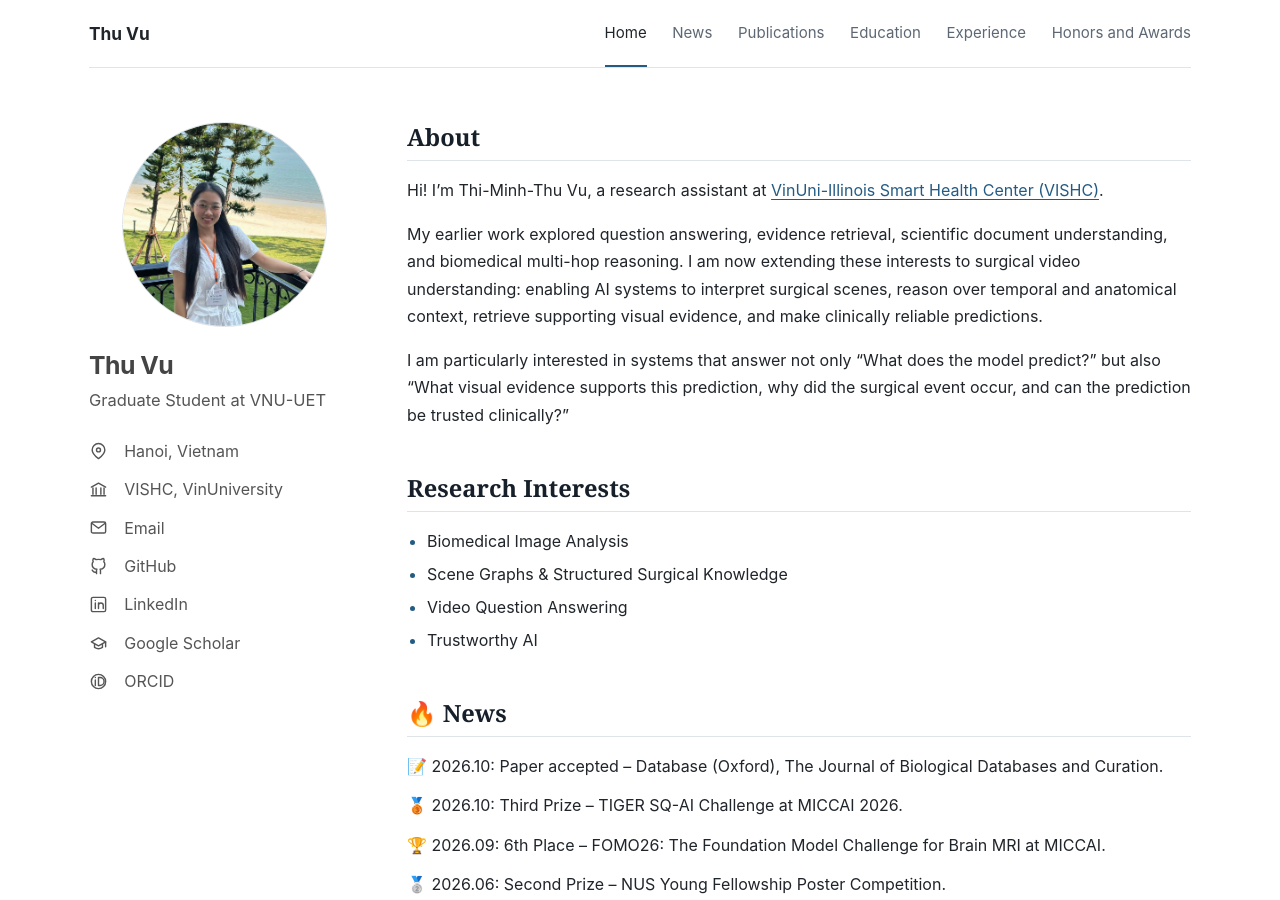
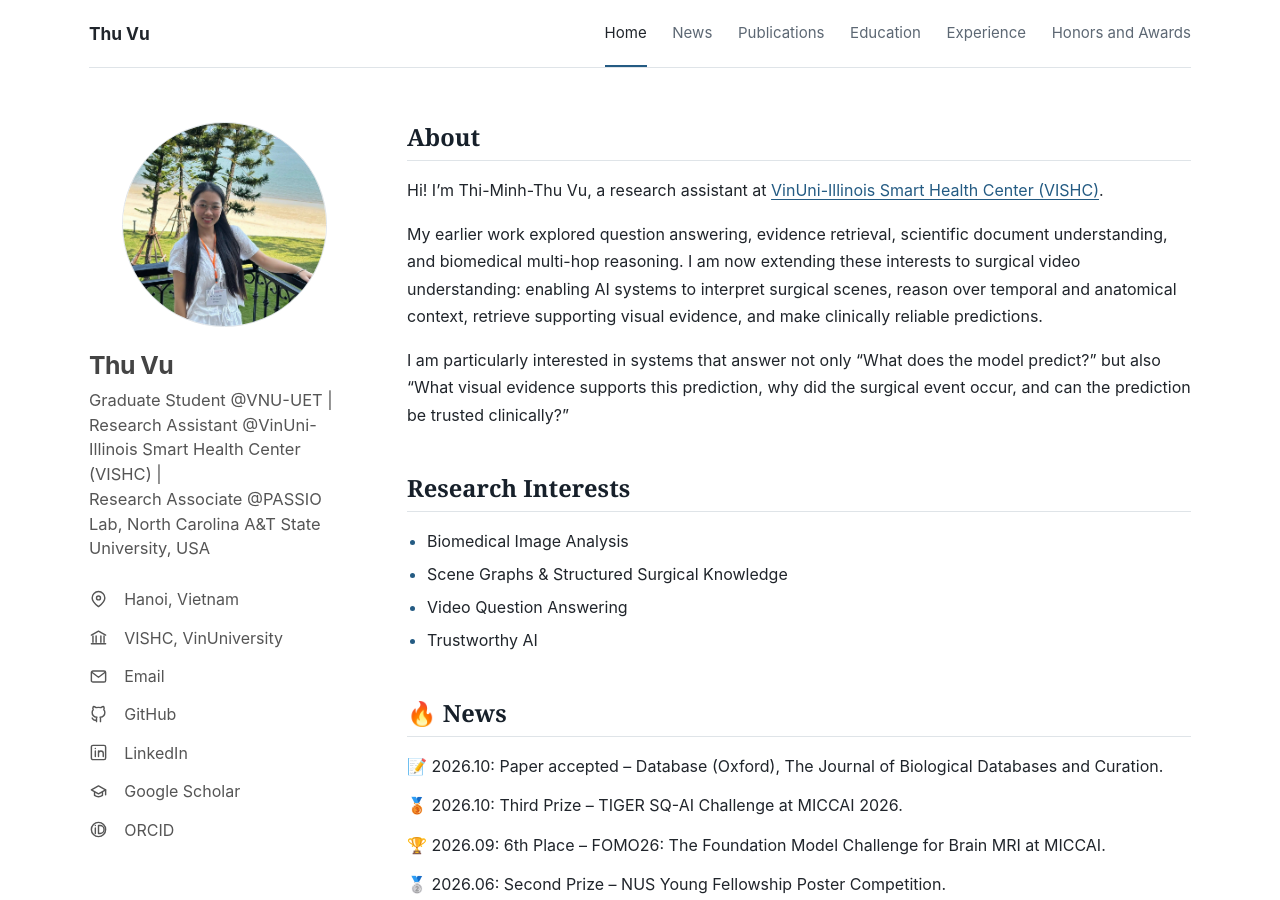
Before and after one commit to ThiMinhThuVu/ThiMinhThuVu.github.io, a Jekyll site: the page built from index.md, in a window 1280 px wide and 900 px high. Built offline with Jekyll 4.4.1, drawn with Linux system fonts in a browser that asks for light colours.

Commit message:
Display graduate and research roles on separate sidebar lines

```diff
--- a/_data/profile.yml
+++ b/_data/profile.yml
@@ -1,6 +1,10 @@
 # Edit personal details here; pages and the sidebar read from this file.
 name: "Thu Vu"
-title: "Graduate Student at VNU-UET"
+title: "Graduate Student @VNU-UET"
+roles:
+  - "Graduate Student @VNU-UET |"
+  - "Research Assistant @VinUni-Illinois Smart Health Center (VISHC) |"
+  - "Research Associate @PASSIO Lab, North Carolina A&T State University, USA"
 email: "vuthiminhthu04@gmail.com"
 github: "https://github.com/ThiMinhThuVu"
 linkedin: "https://www.linkedin.com/in/thu-vu-minh-25b85b247/"
--- a/_includes/sidebar.html
+++ b/_includes/sidebar.html
@@ -19,7 +19,13 @@
   <h1 class="profile-name">{{ p.name }}</h1>
 
   <p class="profile-role">
-    {{ p.title }}
+    {% if p.roles %}
+      {% for role in p.roles %}
+        {{ role | escape }}{% unless forloop.last %}<br>{% endunless %}
+      {% endfor %}
+    {% else %}
+      {{ p.title }}
+    {% endif %}
   </p>
 
   <div class="profile-info">
```
